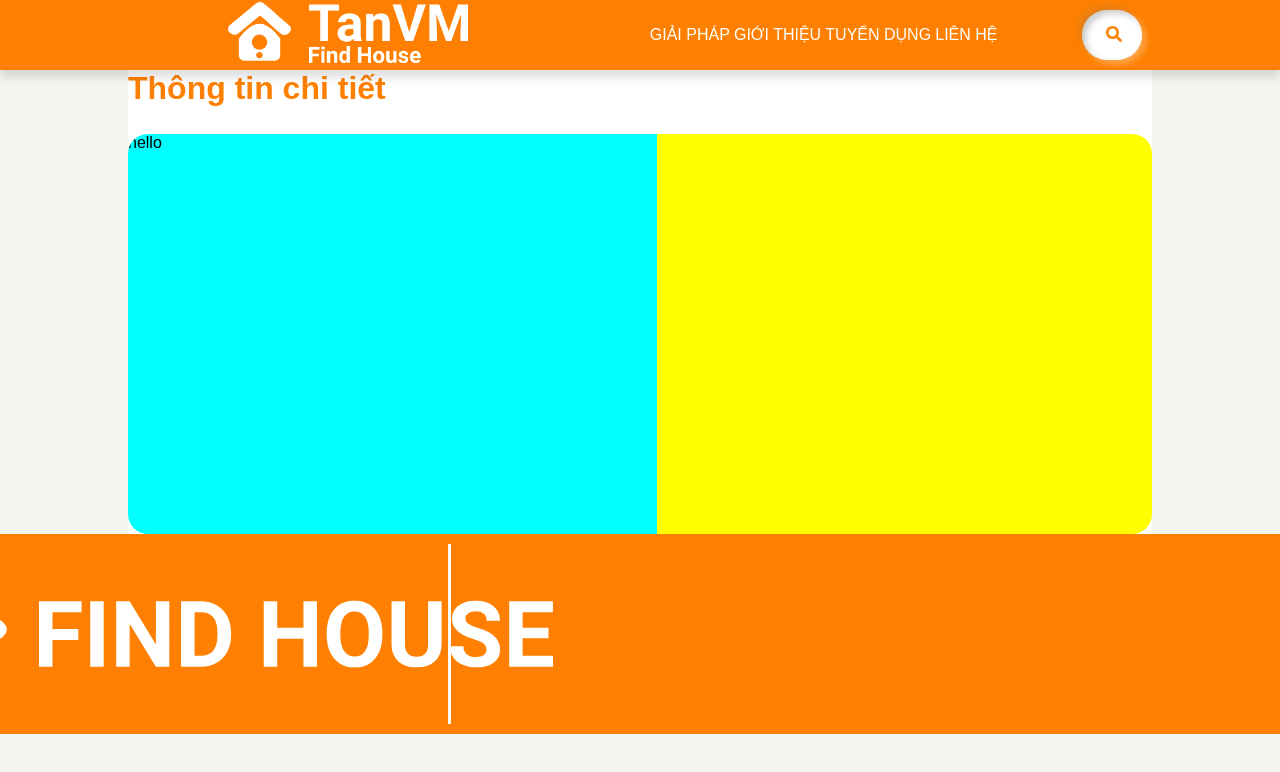
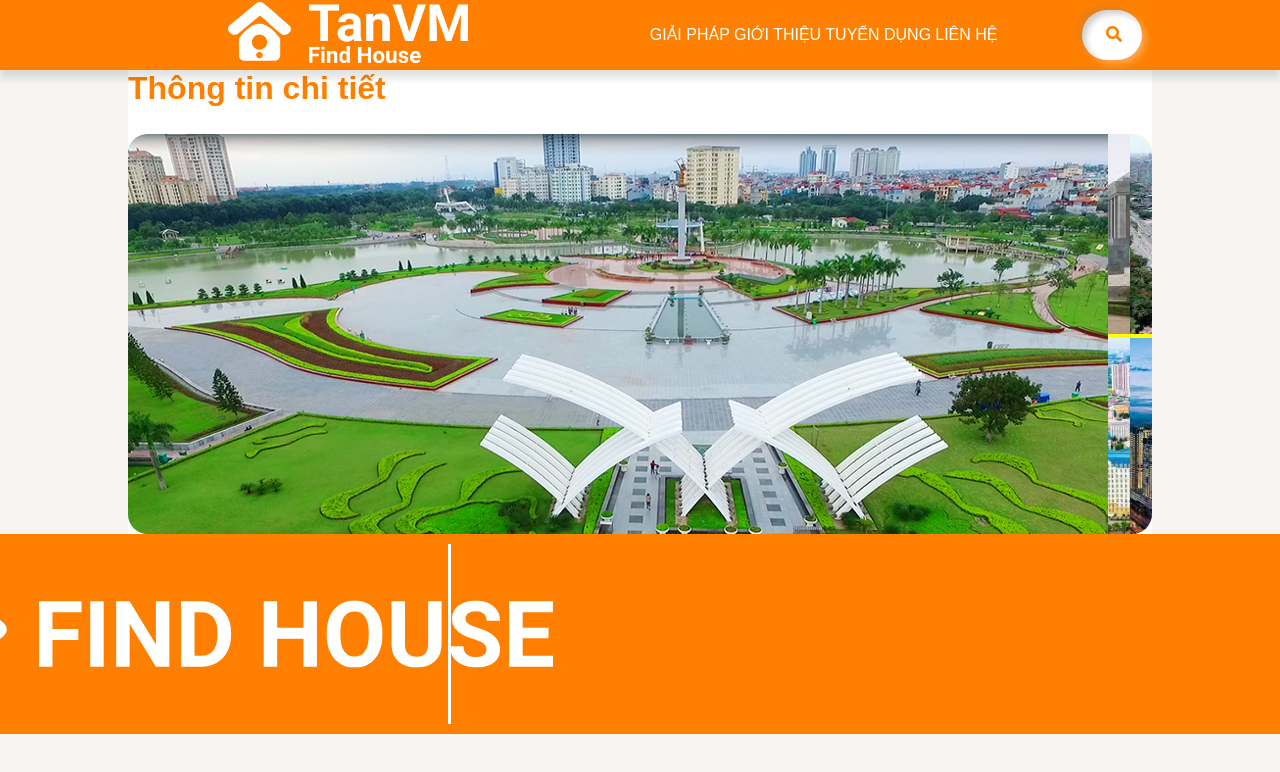
Before and after one commit to TanVM08/FindHouse, an Angular app in the folder FindHouse/: page /detail in a window 1280 px wide. Shown: the top 772 px of the page. Built offline with nearby package versions, Linux system fonts and the light colour scheme.

Commit message:
TanVM commit

```diff
--- a/FindHouse/src/app/views/data-detail-component/data-detail-component.component.html
+++ b/FindHouse/src/app/views/data-detail-component/data-detail-component.component.html
@@ -3,16 +3,20 @@
     <h1 class="title">Thông tin chi tiết</h1>
     <div class="photos">
       <div class="main-photo">
-        hello
+        <img src="../../../assets/district/bac_tu_liem.png" alt="">
       </div>
       <div class="sub-photo">
         <div class="item">
+          <img src="../../../assets/district/quan_ba_dinh.jfif" alt="">
         </div>
         <div class="item">
+          <img src="../../../assets/district/quan_hai_ba_trung.jfif" alt="">
         </div>
         <div class="item">
+          <img src="../../../assets/district/quan_nam_tu_liem.jfif" alt="">
         </div>
         <div class="item">
+          <img src="../../../assets/district/quan_hoang_mai.jfif" alt="">
         </div>
       </div>
     </div>
--- a/FindHouse/src/app/views/data-detail-component/data-detail-component.component.scss
+++ b/FindHouse/src/app/views/data-detail-component/data-detail-component.component.scss
@@ -14,6 +14,11 @@
       width: 50%;
       height: 50%;
       display: inline-block;
+      img {
+        width: 100%;
+        height: 100%;
+        object-fit: cover;
+      }
     }
   }
 }
```
